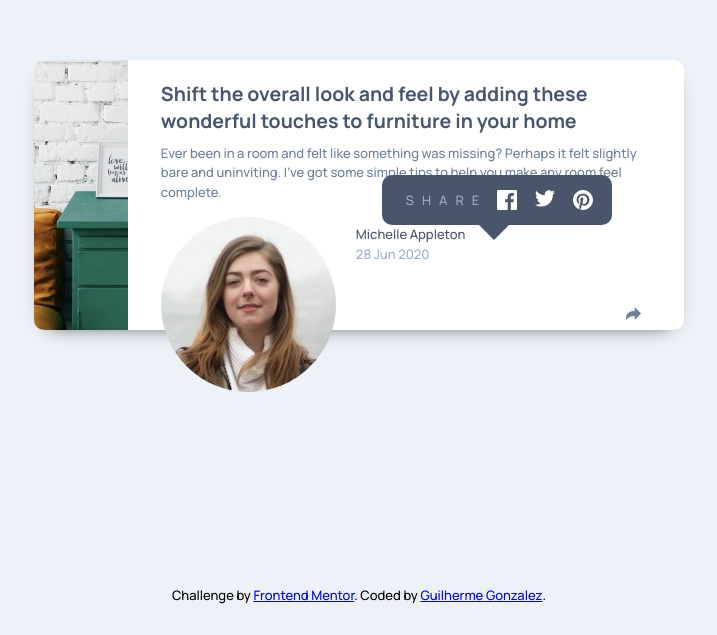
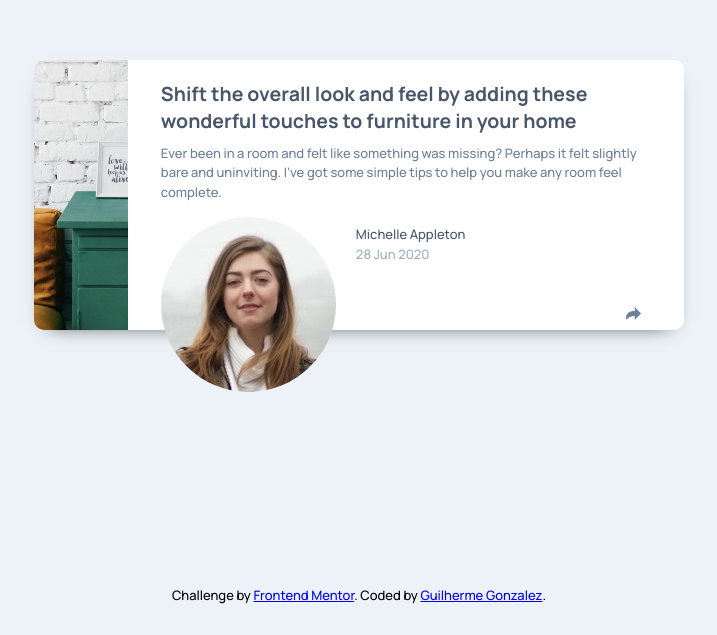
Before and after one commit to GuilhermeGonzalez/Article-Preview-Component, a plain HTML site: page index.html in a window 1280 px wide. Shown: the part 165-800 px from the top of the page, without its empty margins (281-998 px from the left). Drawn offline with Linux system fonts and the light colour scheme.

Commit message:
fix: share button fixed

```diff
--- a/index.html
+++ b/index.html
@@ -46,7 +46,7 @@
       </div>
     </div>
 
-    <div class="share-modal">
+    <div class="share-modal show">
       <div id="share-phrase-box">
         <span>SHARE</span>
       </div>
```
